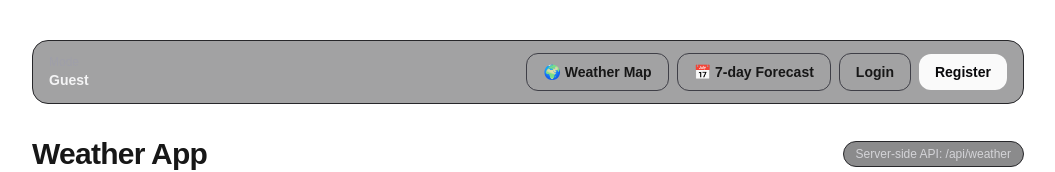
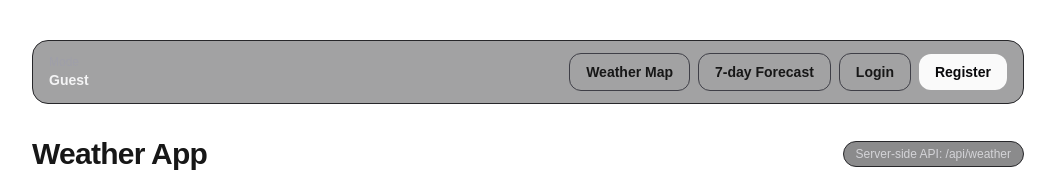
Before and after one commit to DawidZabek/weather-app, a Next.js app: page / in a window 1280 px wide. Shown: the top 172 px of the page, without its empty margins (112-1167 px from the left). Built offline with nearby package versions, Linux system fonts and the light colour scheme; no server answers.

Commit message:
minor fix

```diff
--- a/app/page.tsx
+++ b/app/page.tsx
@@ -226,13 +226,13 @@ export default function HomePage() {
         href="/map"
         className="rounded-xl border border-zinc-700 px-4 py-2 text-sm font-semibold"
       >
-        🌍 Weather Map
+        Weather Map
       </Link>
       <Link
       href={`/forecast?city=${encodeURIComponent(city.trim())}`}
       className="rounded-xl border border-zinc-700 px-4 py-2 text-sm font-semibold"
     >
-      📅 7-day Forecast
+      7-day Forecast
     </Link>
 
       {!isLoggedIn ? (
```
